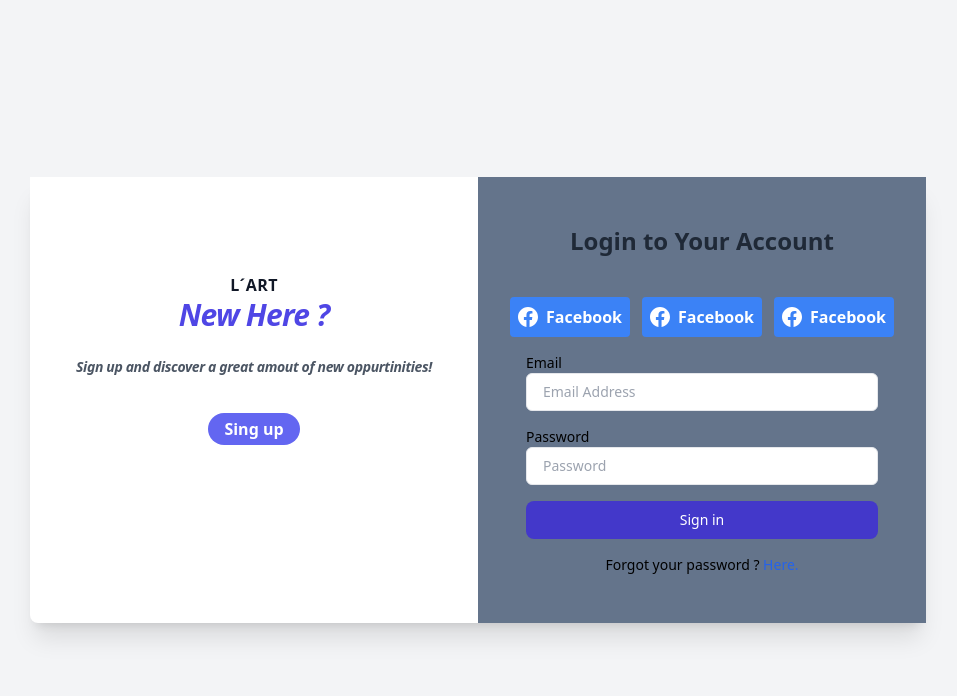
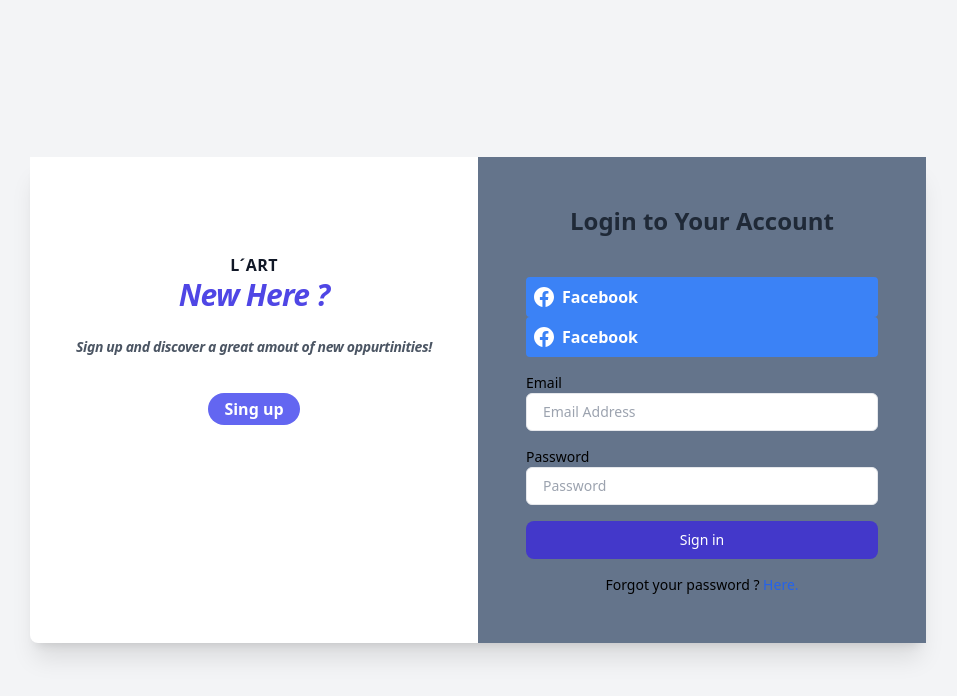
Before and after one commit to luisomogollon/login-app, a React (Create React App) app: page / in a window 1280 px wide. Shown: the top 696 px of the page, without its empty margins (162-1119 px from the left). Built offline with nearby package versions, Linux system fonts and the light colour scheme.

Commit message:
tiempo para cocinar...

```diff
--- a/src/routes/Login.jsx
+++ b/src/routes/Login.jsx
@@ -38,8 +38,7 @@ const Login = () => {
                   <h1 className="mb-10 text-2xl font-bold text-center text-gray-800">
                     Login to Your Account
                   </h1>
-<div className="justify-center flex space-x-3">
-
+                  <div className="justify-center flex flex-col">
                     <button class="bg-blue-500 px-2 py-2 font-semibold text-white inline-flex items-center space-x-2 rounded">
                       <svg
                         class="w-5 h-5 fill-current"
@@ -51,19 +50,6 @@ const Login = () => {
                       </svg>
                       <span>Facebook</span>
                     </button>
-                  <button class="bg-blue-500 px-2 py-2 font-semibold text-white inline-flex items-center space-x-2 rounded">
-                    <svg
-                      class="w-5 h-5 fill-current"
-                      role="img"
-                      xmlns="http://www.w3.org/2000/svg"
-                      viewBox="0 0 24 24"
-                    >
-                      <path d="M24 12.073c0-6.627-5.373-12-12-12s-12 5.373-12 12c0 5.99 4.388 10.954 10.125 11.854v-8.385H7.078v-3.47h3.047V9.43c0-3.007 1.792-4.669 4.533-4.669 1.312 0 2.686.235 2.686.235v2.953H15.83c-1.491 0-1.956.925-1.956 1.874v2.25h3.328l-.532 3.47h-2.796v8.385C19.612 23.027 24 18.062 24 12.073z" />
-                    </svg>
-                    <span>Facebook</span>
-                  </button>
-
-
                     <button class="bg-blue-500 px-2 py-2 font-semibold text-white inline-flex items-center space-x-2 rounded">
                       <svg
                         class="w-5 h-5 fill-current"
```
Lines whose indentation alone changed are shown as unchanged.
